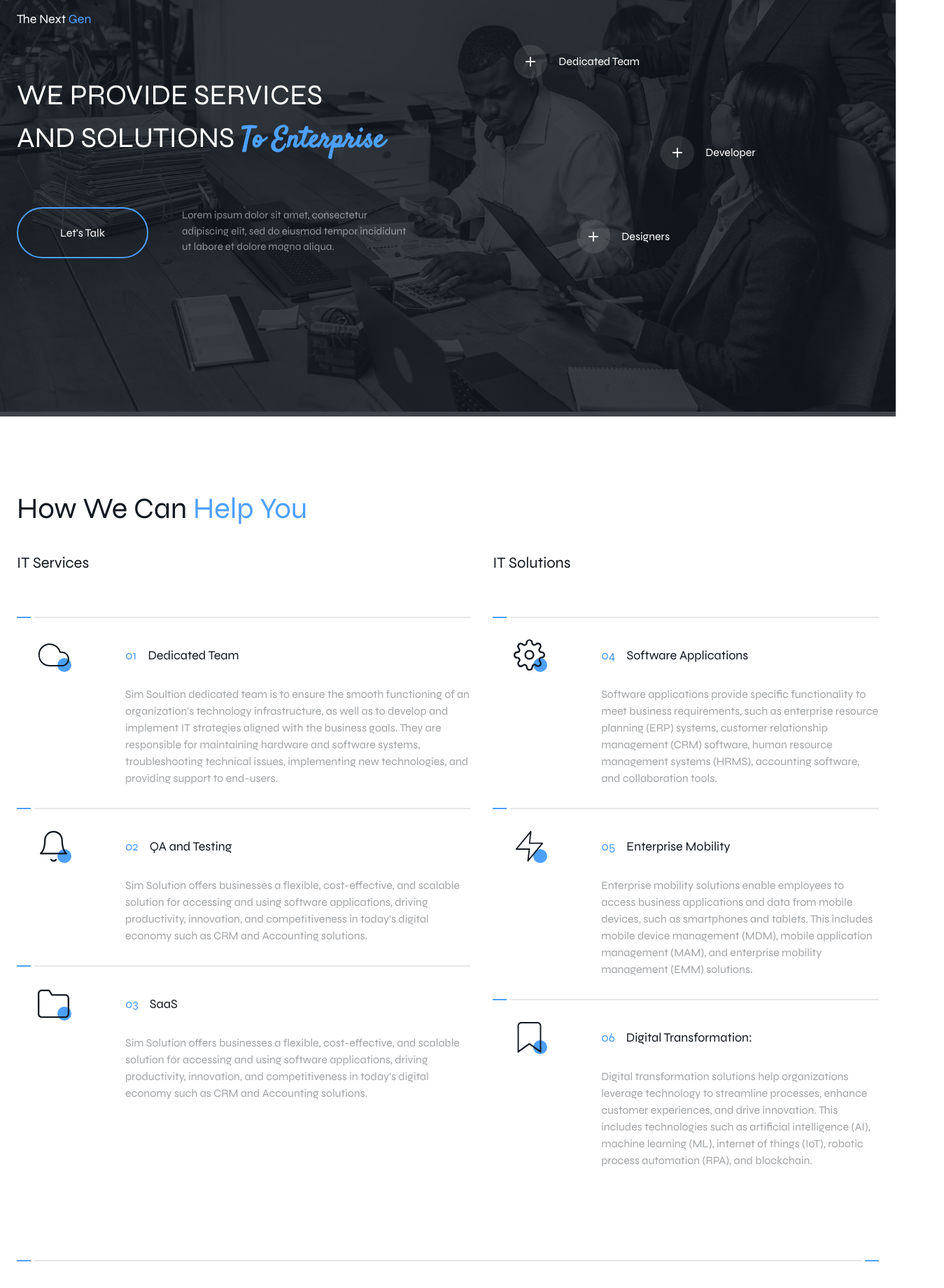
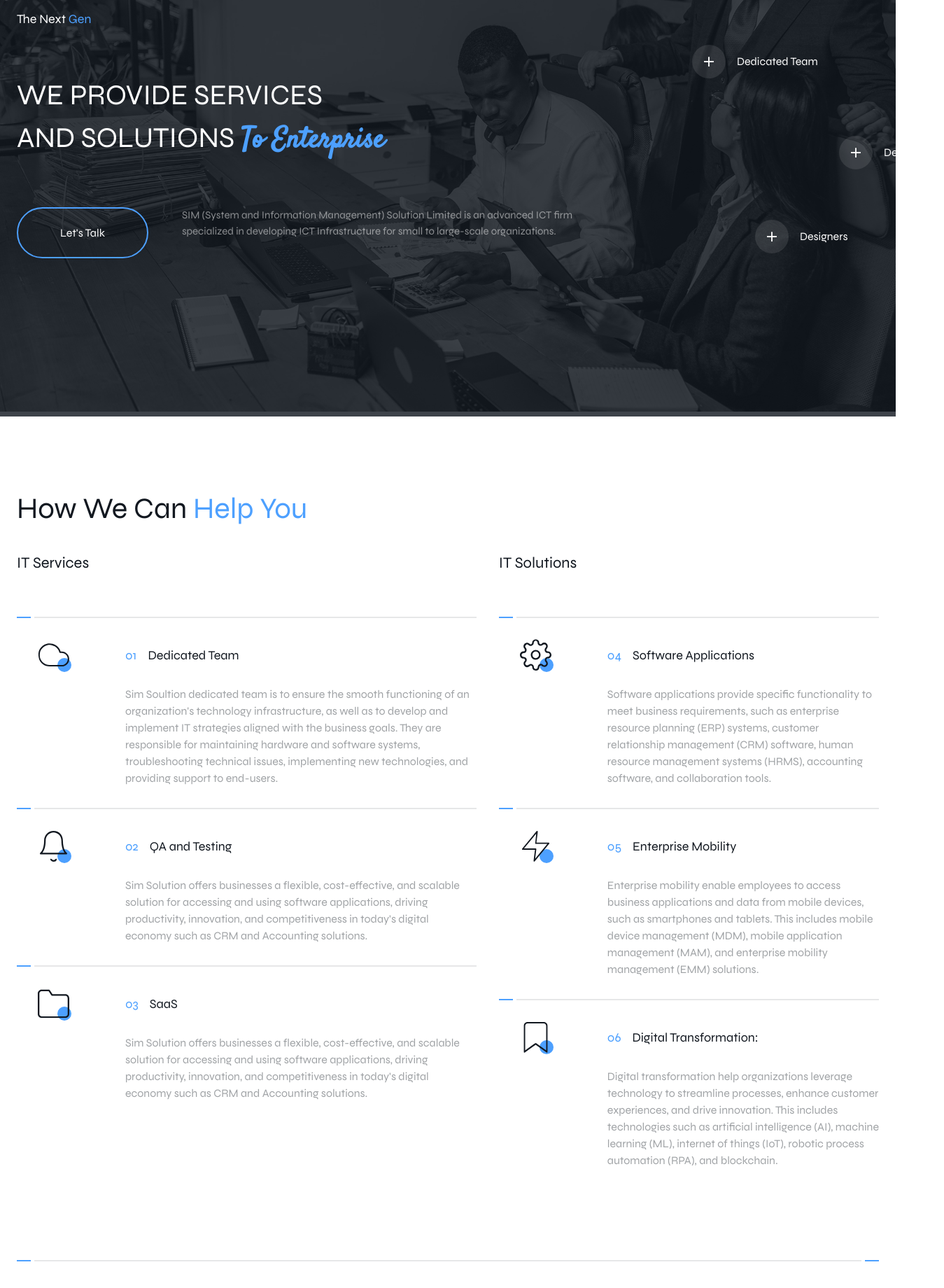
Before and after one commit to totauhid/simsolution, a Next.js app: page / in a window 1280 px wide. Shown: the part 212-2052 px from the top of the page at 70% size, 1349 px wide, since content can reach past the window. Built offline with nearby package versions, Linux system fonts and the light colour scheme.

Commit message:
changes hero seciton description text

```diff
--- a/app/components/sections/HeroSlider.tsx
+++ b/app/components/sections/HeroSlider.tsx
@@ -62,13 +62,13 @@ export default function SimpleSlider() {
               </h1>
               <div>
                 <div className="flex flex-col-reverse items-start md:flex-row gap-12">
-                  <Link href={"/contact-us"}>
+                  <Link className="shrink-0" href={"/contact-us"}>
                     <Button text="Let's Talk" variant="primary" />
                   </Link>
-                  <p className="text-[#ffffff80] text-[15px] leading-normal">
-                    Lorem ipsum dolor sit amet, consectetur <br />
-                    adipiscing elit, sed do eiusmod tempor incididunt <br />
-                    ut labore et dolore magna aliqua.
+                  <p className="text-[#ffffff80] text-[15px] leading-normal max-w-[575px] w-full">
+                    SIM (System and Information Management) Solution Limited is
+                    an advanced ICT firm specialized in developing ICT
+                    Infrastructure for small to large-scale organizations.
                   </p>
                 </div>
               </div>
--- a/app/components/sections/HowWeCanHelp.tsx
+++ b/app/components/sections/HowWeCanHelp.tsx
@@ -47,7 +47,7 @@ const solutionsData = [
     serial: "05",
     title: "Enterprise Mobility",
     description:
-      "Enterprise mobility solutions enable employees to access business applications and data from mobile devices, such as smartphones and tablets. This includes mobile device management (MDM), mobile application management (MAM), and enterprise mobility management (EMM) solutions.",
+      "Enterprise mobility enable employees to access business applications and data from mobile devices, such as smartphones and tablets. This includes mobile device management (MDM), mobile application management (MAM), and enterprise mobility management (EMM) solutions.",
   },
 
   {
@@ -55,7 +55,7 @@ const solutionsData = [
     serial: "06",
     title: "Digital Transformation:",
     description:
-      "Digital transformation solutions help organizations leverage technology to streamline processes, enhance customer experiences, and drive innovation. This includes technologies such as artificial intelligence (AI), machine learning (ML), internet of things (IoT), robotic process automation (RPA), and blockchain.",
+      "Digital transformation help organizations leverage technology to streamline processes, enhance customer experiences, and drive innovation. This includes technologies such as artificial intelligence (AI), machine learning (ML), internet of things (IoT), robotic process automation (RPA), and blockchain.",
   },
 ];
 
--- a/app/components/ui/Button.tsx
+++ b/app/components/ui/Button.tsx
@@ -15,7 +15,7 @@ const Button: NextPage<Props> = ({ text, variant, fullWidth, submit }) => {
   return (
     <button
       type={submit ? "submit" : "button"}
-      className={`py-[18px] lg:py-[22.5px] px-[60px] rounded-full border-2 border-btn shrink-0 ${color} ${
+      className={`py-[18px] lg:py-[22.5px] px-[60px] rounded-full border-2 border-btn shrink-0  ${color} ${
         fullWidth && "w-full"
       }`}
     >
```
